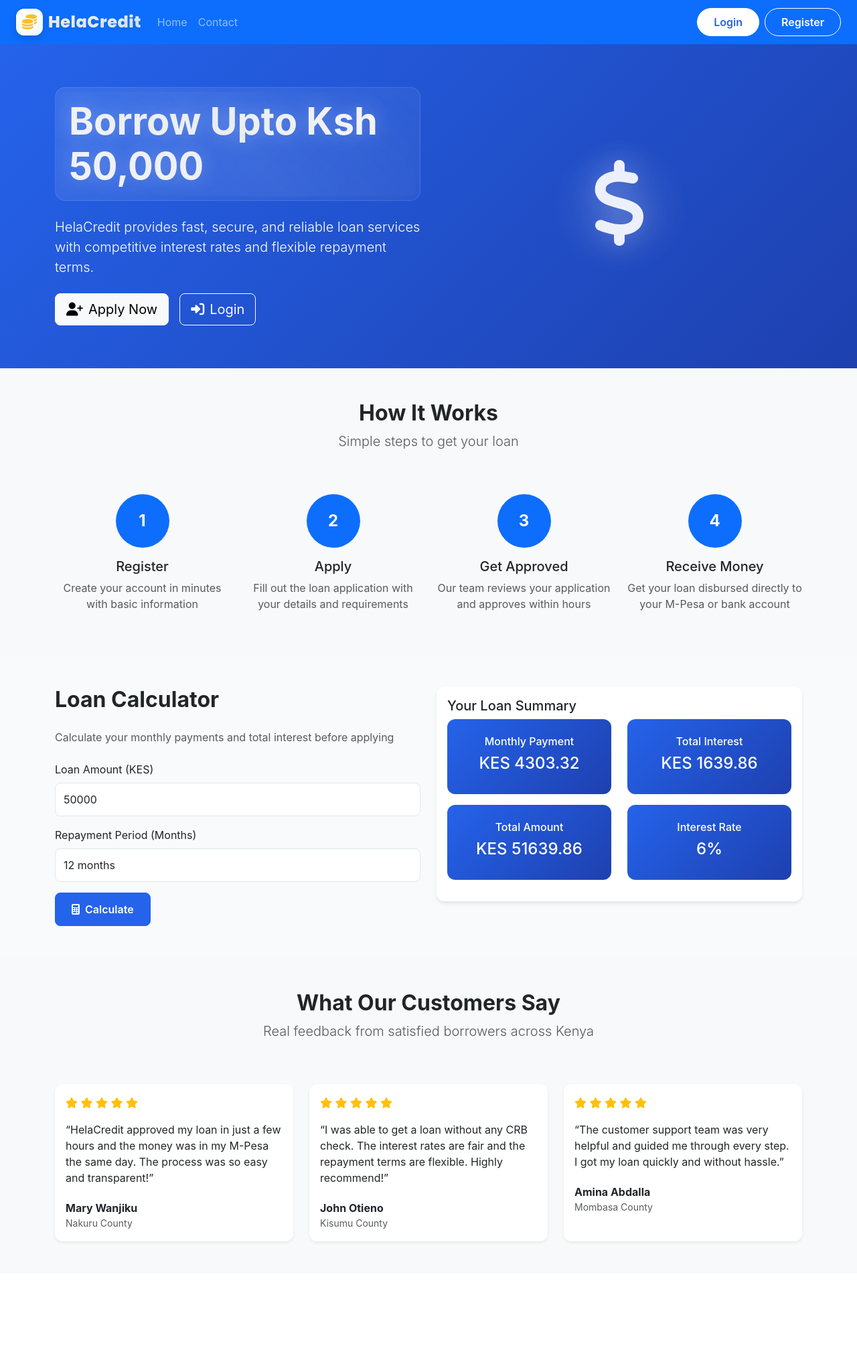
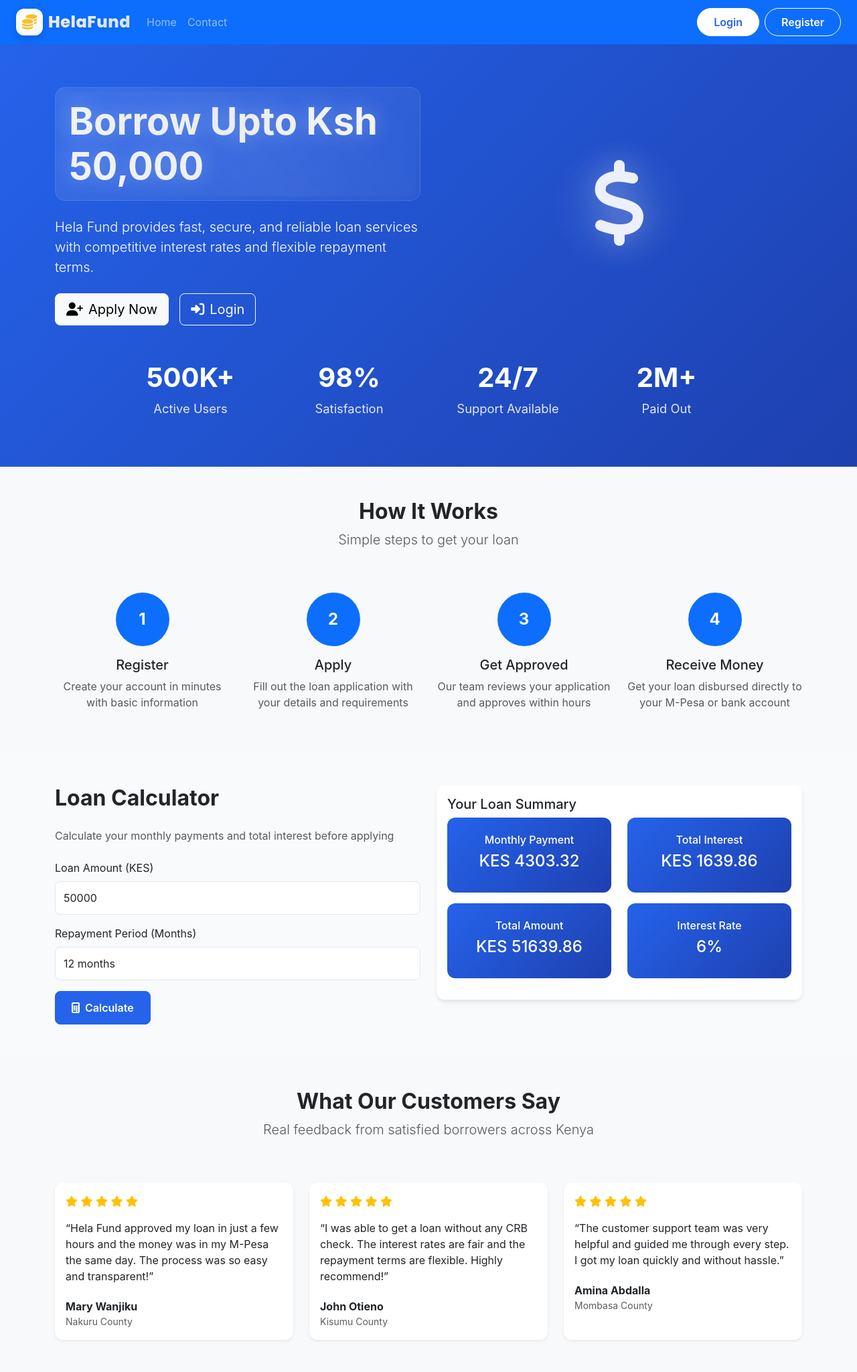
Before and after one commit to kibetlelgo/Hela-Credit, a Django app: page / in a window 1280 px wide. Shown: the whole page at 67% size. Before the commit the page ends 1857 px from the top, so only its background shows below. Run offline with Django 4.2, Linux system fonts and the light colour scheme.

Commit message:
stats section

```diff
--- a/loans/views.py
+++ b/loans/views.py
@@ -192,12 +192,12 @@
 
 @login_required
 def service_fee_payment(request, application_id):
-    """Service fee payment page for M-Pesa"""
+    """Savings payment page for M-Pesa"""
     try:
         loan = get_object_or_404(LoanApplication, application_id=application_id, user=request.user)
 
         if loan.status != 'submitted':
-            messages.error(request, 'Service fee payment is only available for submitted applications.')
+            messages.error(request, 'Savings payment is only available for submitted applications.')
             return redirect('loans:loan_details', application_id=application_id)
 
         service_fee = LOAN_LIMIT_TO_SAVINGS.get(int(loan.requested_amount), 0)
@@ -221,7 +221,7 @@
                 loan.status = 'under_review'
                 loan.save()
 
-                messages.success(request, 'Service fee payment confirmed! Your application is now under review.')
+                messages.success(request, 'Savings payment confirmed! Your application is now under review.')
                 return redirect('loans:processing', application_id=application_id)
             else:
                 messages.error(request, 'Please correct the errors below.')
@@ -237,13 +237,13 @@
         }
         return render(request, 'loans/service_fee_payment.html', context)
     except Exception as e:
-        messages.error(request, f'Error processing service fee payment: {str(e)}')
+        messages.error(request, f'Error processing savings payment: {str(e)}')
         return redirect('loans:dashboard')
 
 
 @login_required
 def processing(request, application_id):
-    """Processing page after service fee payment"""
+    """Processing page after savings payment"""
     try:
         loan = get_object_or_404(LoanApplication, application_id=application_id, user=request.user)
 
@@ -619,7 +619,7 @@
             result = lipa_na_mpesa_online(
                 phone_number=phone,
                 amount=amount,
-                account_reference='HelaCredit',
+                account_reference='Hela Fund',
                 transaction_desc='Service Fee Payment',
                 callback_url=callback_url
             )
--- a/templates/accounts/login.html
+++ b/templates/accounts/login.html
@@ -1,6 +1,6 @@
 {% extends 'base.html' %}
 
-{% block title %}Login - HelaCredit{% endblock %}
+{% block title %}Login - Hela Fund{% endblock %}
 
 {% block content %}
 <div class="container py-5">
@@ -13,7 +13,7 @@
                             <i class="fas fa-coins"></i>
                         </div>
                         <h4 class="fw-bold text-primary">Welcome Back</h4>
-                        <p class="text-muted">Sign in to your HelaCredit account</p>
+                        <p class="text-muted">Sign in to your Hela Fund account</p>
                     </div>
 
                     <form method="post">
--- a/templates/accounts/profile.html
+++ b/templates/accounts/profile.html
@@ -1,6 +1,6 @@
 {% extends 'base.html' %}
 
-{% block title %}Profile - HelaCredit{% endblock %}
+{% block title %}Profile - Hela Fund{% endblock %}
 
 {% block content %}
 <div class="container py-5">
--- a/templates/accounts/register.html
+++ b/templates/accounts/register.html
@@ -1,6 +1,6 @@
 {% extends 'base.html' %}
 
-{% block title %}Register - HelaCredit{% endblock %}
+{% block title %}Register - Hela Fund{% endblock %}
 
 {% block content %}
 <div class="container py-5">
@@ -13,7 +13,7 @@
                             <i class="fas fa-user-plus"></i>
                         </div>
                         <h4 class="fw-bold text-primary">Create Account</h4>
-                        <p class="text-muted">Join HelaCredit and get started with your loan journey</p>
+                        <p class="text-muted">Join Hela Fund and get started with your loan journey</p>
                     </div>
 
                     {% if messages %}
--- a/templates/base.html
+++ b/templates/base.html
@@ -3,7 +3,7 @@
 <head>
     <meta charset="UTF-8">
     <meta name="viewport" content="width=device-width, initial-scale=1.0">
-    <title>{% block title %}HelaCredit - Fast & Secure Loans{% endblock %}</title>
+    <title>{% block title %}HelaFund - Fast & Secure Loans{% endblock %}</title>
 
     <!-- Bootstrap CSS -->
     <link href="https://cdn.jsdelivr.net/npm/bootstrap@5.3.0/dist/css/bootstrap.min.css" rel="stylesheet">
@@ -231,7 +231,7 @@
                 <div class="logo-container me-2">
                     <i class="fas fa-coins logo-coins"></i>
                 </div>
-                <span class="brand-text">HelaCredit</span>
+                <span class="brand-text">HelaFund</span>
             </a>
 
             <button class="navbar-toggler" type="button" data-bs-toggle="collapse" data-bs-target="#navbarNav">
--- a/templates/loans/apply_loan.html
+++ b/templates/loans/apply_loan.html
@@ -1,6 +1,6 @@
 {% extends 'base.html' %}
 
-{% block title %}Apply for Loan - HelaCredit{% endblock %}
+{% block title %}Apply for Loan - Hela Fund{% endblock %}
 
 {% block content %}
 <div class="container py-5">
--- a/templates/loans/contact.html
+++ b/templates/loans/contact.html
@@ -1,6 +1,6 @@
 {% extends 'base.html' %}
 
-{% block title %}Contact Us - HelaCredit{% endblock %}
+{% block title %}Contact Us - Hela Fund{% endblock %}
 
 {% block content %}
 <div class="container py-5">
@@ -40,7 +40,7 @@
             <div class="card shadow-sm border-0 mb-4">
                 <div class="card-body">
                     <h5 class="mb-3">Contact Information</h5>
-                    <p class="mb-2"><i class="fas fa-envelope me-2 text-primary"></i> support@helacredit.co.ke</p>
+                    <p class="mb-2"><i class="fas fa-envelope me-2 text-primary"></i> support@helafund.co.ke</p>
                     <p class="mb-2"><i class="fas fa-phone me-2 text-primary"></i> +254 767 0921 678</p>
                     <p class="mb-2"><i class="fas fa-map-marker-alt me-2 text-primary"></i> Nairobi, Kenya</p>
                     <hr>
--- a/templates/loans/dashboard.html
+++ b/templates/loans/dashboard.html
@@ -1,6 +1,6 @@
 {% extends 'base.html' %}
 
-{% block title %}Dashboard - HelaCredit{% endblock %}
+{% block title %}Dashboard - Hela Fund{% endblock %}
 
 {% block content %}
 <div class="container py-5">
--- a/templates/loans/index.html
+++ b/templates/loans/index.html
@@ -1,6 +1,6 @@
 {% extends 'base.html' %}
 
-{% block title %}HelaCredit - Fast & Secure Loans{% endblock %}
+{% block title %}Hela Fund - Fast & Secure Loans{% endblock %}
 
 {% block content %}
 <!-- Hero Section -->
@@ -27,7 +27,7 @@
                         </div>
                     </div>
                 </h1>
-                <p class="lead mb-4">HelaCredit provides fast, secure, and reliable loan services with competitive interest rates and flexible repayment terms.</p>
+                <p class="lead mb-4">Hela Fund provides fast, secure, and reliable loan services with competitive interest rates and flexible repayment terms.</p>
                 {% if not user.is_authenticated %}
                 <div class="d-flex gap-3">
                     <a href="{% url 'accounts:register' %}" class="btn btn-light btn-lg">
@@ -49,6 +49,25 @@
                     <div class="icon-glow"></div>
                 </div>
             </div>
+        </div>
+        <!-- Stats Section (now inside hero-section) -->
+        <div class="hero-stats mt-7 mb-2">
+          <div class="stat">
+            <div class="stat-value">500K+</div>
+            <div class="stat-label">Active Users</div>
+          </div>
+          <div class="stat">
+            <div class="stat-value">98%</div>
+            <div class="stat-label">Satisfaction</div>
+          </div>
+          <div class="stat">
+            <div class="stat-value">24/7</div>
+            <div class="stat-label">Support Available</div>
+          </div>
+          <div class="stat">
+            <div class="stat-value">2M+</div>
+            <div class="stat-label">Paid Out</div>
+          </div>
         </div>
     </div>
 </section>
@@ -197,7 +216,7 @@
                                 <i class="fas fa-star"></i>
                             </span>
                         </div>
-                        <p class="card-text">“HelaCredit approved my loan in just a few hours and the money was in my M-Pesa the same day. The process was so easy and transparent!”</p>
+                        <p class="card-text">“Hela Fund approved my loan in just a few hours and the money was in my M-Pesa the same day. The process was so easy and transparent!”</p>
                         <div class="mt-4">
                             <h6 class="mb-0 fw-bold">Mary Wanjiku</h6>
                             <small class="text-muted">Nakuru County</small>
@@ -534,5 +553,42 @@
         font-size: 1.5rem;
     }
 }
+
+/* Stats Section Styles */
+.hero-stats {
+  display: grid;
+  grid-template-columns: 1fr 1fr;
+  gap: 2rem 1.5rem;
+  max-width: 400px;
+  margin: 5rem auto 0 auto; /* Increased top margin for more space below buttons */
+  text-align: center;
+  /* Remove background, border-radius, box-shadow */
+  padding: 0;
+}
+.stat-value {
+  font-size: 2.2rem;
+  font-weight: 700;
+  color: #fff;
+  margin-bottom: 0.2rem;
+}
+.stat-label {
+  font-size: 1.1rem;
+  color: #e0e7ef;
+}
+@media (min-width: 768px) {
+  .hero-stats {
+    grid-template-columns: repeat(4, 1fr);
+    max-width: 900px;
+    gap: 2rem 3rem;
+    margin: 3rem auto 0 auto;
+    padding: 0;
+  }
+  .stat-value {
+    font-size: 2.5rem;
+  }
+  .stat-label {
+    font-size: 1.15rem;
+  }
+}
 </style>
 {% endblock %}
--- a/templates/loans/processing.html
+++ b/templates/loans/processing.html
@@ -1,6 +1,6 @@
 {% extends 'base.html' %}
 
-{% block title %}Processing Application - HelaCredit{% endblock %}
+{% block title %}Processing Application - Hela Fund{% endblock %}
 
 {% block content %}
 <div class="container py-5">
@@ -74,7 +74,7 @@
                                         <i class="fas fa-check"></i>
                                     </div>
                                     <div class="step-content">
-                                        <h6>Service Fee Paid</h6>
+                                        <h6>Savings Paid</h6>
                                         <small class="text-muted">Payment confirmed</small>
                                     </div>
                                 </div>
```
Also changed, not shown: templates/loans/service_fee_payment.html (+63 -5 lines), README.md, db.sqlite3, helacredit/settings.py (line endings or trailing spaces).
